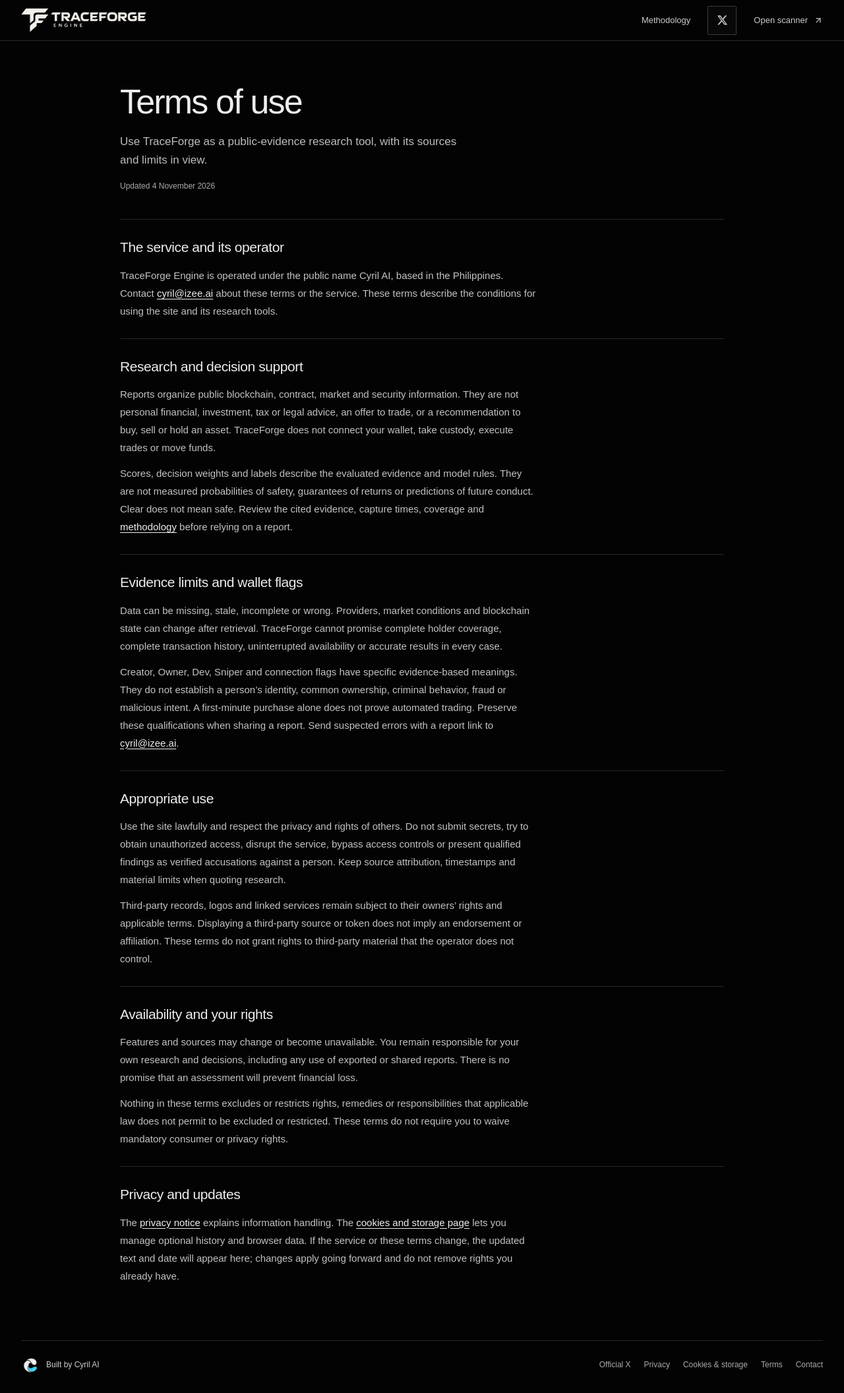
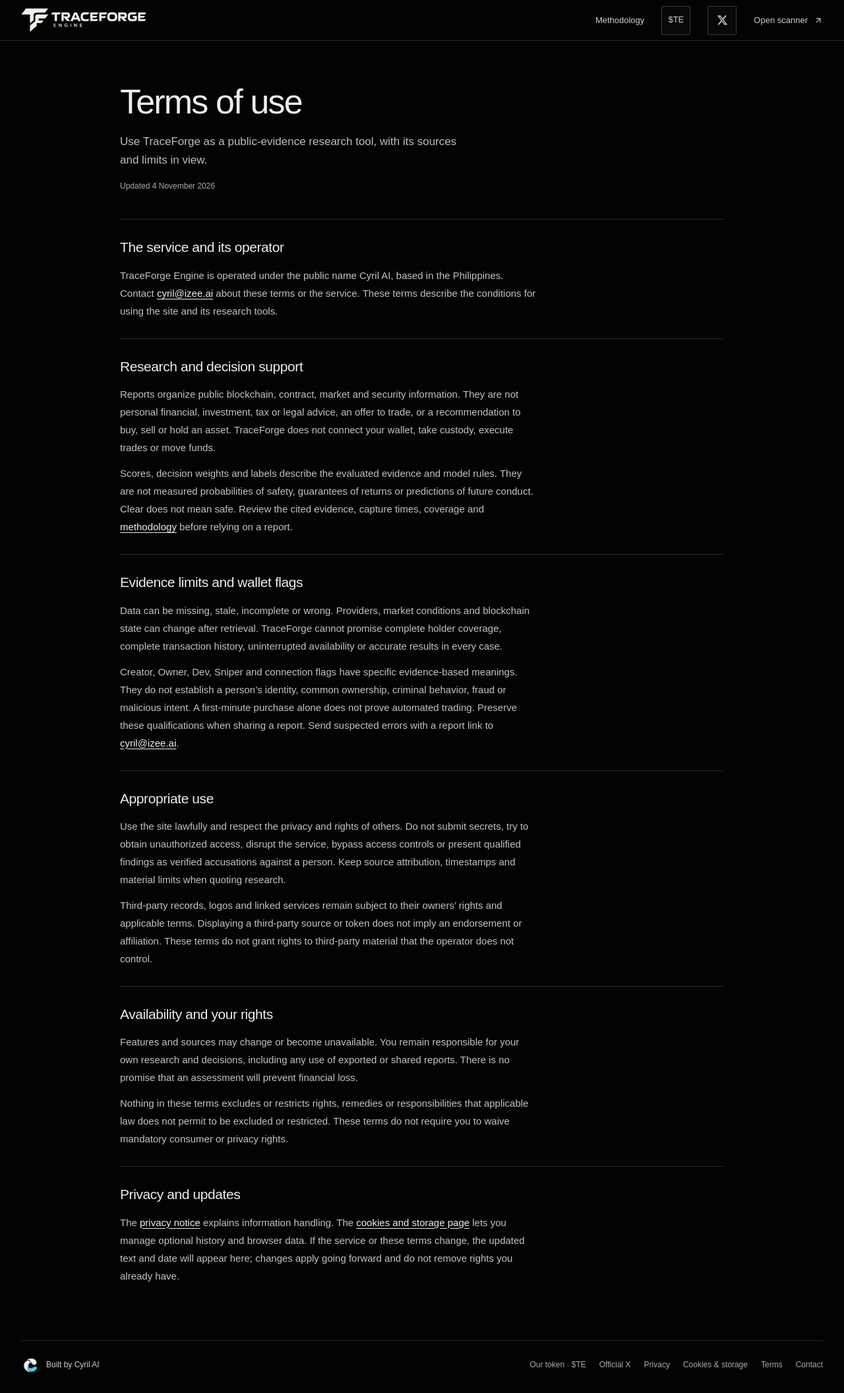
Before and after one commit to Cyannimazing/Traceforge, a Next.js app: page /terms in a window 1280 px wide. Shown: the whole page at 66% size. Built offline with nearby package versions, Linux system fonts and the light colour scheme; no server answers.

Commit message:
Add the official Trace Engine Solana token link

```diff
--- a/src/app/layout.tsx
+++ b/src/app/layout.tsx
@@ -3,6 +3,7 @@ import "./globals.css";
 import './legal.css';
 import '@/components/brand.css';
 import '@/components/official-x-link.css';
+import '@/components/official-token-link.css';
 export const metadata=createRootMetadata();
 export default function RootLayout({
   children,
--- a/src/components/app-navigation.tsx
+++ b/src/components/app-navigation.tsx
@@ -5,6 +5,7 @@ import {ArrowUpRight, BookOpen, Bookmark, Radar, ScanLine, Search} from 'lucide-
 import {workspacePath, type WorkspaceView} from '../lib/token-route';
 import {ForgeLogo} from './brand';
 import OfficialXLink from './official-x-link';
+import OfficialTokenLink from './official-token-link';
 import './app-navigation.css';
 
 const routes = [
@@ -62,6 +63,7 @@ export default function AppNavigation({view,watchlistCount,paused,onNavigate,onH
     </a>)}
    </nav>
    <div className="an-actions">
+    <OfficialTokenLink/>
     <OfficialXLink className="an-social"/>
     <button className="an-search" type="button" aria-label="Focus token search" aria-keyshortcuts="Control+k Meta+k" onClick={()=>{setOpen(false);onSearch();}}><Search size={17} aria-hidden="true"/><span>Token search</span><kbd>Ctrl K</kbd></button>
     <button ref={toggle} className="an-toggle" type="button" aria-expanded={open} aria-controls={navId} aria-label={open?'Close navigation':'Open navigation'} onClick={()=>setOpen(value=>!value)}><span>{open?'Close':'Menu'}</span><span className="an-toggle-lines" aria-hidden="true"><i/><i/></span></button>
--- a/src/components/legal-shell.tsx
+++ b/src/components/legal-shell.tsx
@@ -3,10 +3,11 @@ import {ArrowUpRight} from 'lucide-react';
 import SiteFooter from './site-footer';
 import {ForgeLogo} from './brand';
 import OfficialXLink from './official-x-link';
+import OfficialTokenLink from './official-token-link';
 
 export default function LegalShell({title,intro,children}:{title:string;intro:string;children:ReactNode}){
  return <div className="legal-shell">
-  <header className="legal-header"><a href="/" className="legal-brand" aria-label="TraceForge home"><ForgeLogo/></a><nav aria-label="Main navigation"><a href="/methodology">Methodology</a><OfficialXLink compact/><a href="/">Open scanner <ArrowUpRight size={14} aria-hidden="true"/></a></nav></header>
+  <header className="legal-header"><a href="/" className="legal-brand" aria-label="TraceForge home"><ForgeLogo/></a><nav aria-label="Main navigation"><a href="/methodology">Methodology</a><OfficialTokenLink/><OfficialXLink compact/><a href="/">Open scanner <ArrowUpRight size={14} aria-hidden="true"/></a></nav></header>
   <main id="main-content" className="legal-content">
    <header className="legal-intro"><h1>{title}</h1><p>{intro}</p><p className="legal-updated">Updated <time dateTime="2026-11-04">4 November 2026</time></p></header>
    <div className="legal-sections">{children}</div>
--- /dev/null
+++ b/src/components/official-token-link.css
@@ -0,0 +1,3 @@
+.official-token-link{display:inline-flex;align-items:center;justify-content:center;gap:8px;min-width:44px;min-height:44px;box-sizing:border-box;padding:0 10px;border:1px solid #3b3b3b;border-radius:2px;background:#080808;color:#ddd;text-decoration:none;font:500 12px/1.4 var(--font-sans,Arial,sans-serif);white-space:nowrap;transition:border-color .2s,background .2s,color .2s}.official-token-link>svg{flex:none}.official-token-link:hover{border-color:#888;background:#151515;color:#fff}.official-token-link:focus-visible{outline:2px solid #fff;outline-offset:3px}.official-token-arrow{transition:transform .3s cubic-bezier(.16,1,.3,1)}.official-token-link:hover .official-token-arrow{transform:translate(2px,-2px)}
+@media(max-width:1350px){.official-token-link{width:44px;padding:0}.official-token-link :is(.official-token-icon,.official-token-arrow){display:none}}
+@media(prefers-reduced-motion:reduce){.official-token-link,.official-token-arrow{transition:none!important}}
--- /dev/null
+++ b/src/components/official-token-link.tsx
@@ -0,0 +1,7 @@
+import React from 'react';
+import {ArrowUpRight,Coins} from 'lucide-react';
+import {OFFICIAL_TOKEN} from '../lib/official-token';
+
+export default function OfficialTokenLink(){
+ return <a className="official-token-link" href={OFFICIAL_TOKEN.explorer} target="_blank" rel="noopener noreferrer" aria-label={`Our token - ${OFFICIAL_TOKEN.name} ($${OFFICIAL_TOKEN.symbol}) on ${OFFICIAL_TOKEN.network} (opens in a new tab)`} title={`${OFFICIAL_TOKEN.name} ($${OFFICIAL_TOKEN.symbol}) - ${OFFICIAL_TOKEN.network}\n${OFFICIAL_TOKEN.address}`}><Coins className="official-token-icon" size={17} aria-hidden="true"/><span>${OFFICIAL_TOKEN.symbol}</span><ArrowUpRight className="official-token-arrow" size={13} aria-hidden="true"/></a>;
+}
--- a/src/components/site-footer.tsx
+++ b/src/components/site-footer.tsx
@@ -1,8 +1,9 @@
 import React from 'react';
+import {OFFICIAL_TOKEN} from '../lib/official-token';
 
 export default function SiteFooter(){
  return <footer className="site-footer" aria-label="Site information">
   <a className="site-footer-credit" href="https://portfolio-cyannimazing.vercel.app/" target="_blank" rel="noopener noreferrer" aria-label="Built by Cyril AI - visit portfolio (opens in a new tab)"><img src="/brand/cyril-ai-icon-dark.webp" width="28" height="28" alt="" aria-hidden="true"/><span>Built by Cyril AI</span></a>
-  <nav aria-label="Official links, legal and contact"><a href="https://x.com/traceengine17" target="_blank" rel="noopener noreferrer" aria-label="Official X - @traceengine17 (opens in a new tab)">Official X</a><a href="/privacy">Privacy</a><a href="/cookies">Cookies &amp; storage</a><a href="/terms">Terms</a><a href="mailto:cyril@izee.ai">Contact</a></nav>
+  <nav aria-label="Official links, legal and contact"><a href={OFFICIAL_TOKEN.explorer} target="_blank" rel="noopener noreferrer" aria-label={`Our token - ${OFFICIAL_TOKEN.name} ($${OFFICIAL_TOKEN.symbol}) on ${OFFICIAL_TOKEN.network} (opens in a new tab)`}>Our token · ${OFFICIAL_TOKEN.symbol}</a><a href="https://x.com/traceengine17" target="_blank" rel="noopener noreferrer" aria-label="Official X - @traceengine17 (opens in a new tab)">Official X</a><a href="/privacy">Privacy</a><a href="/cookies">Cookies &amp; storage</a><a href="/terms">Terms</a><a href="mailto:cyril@izee.ai">Contact</a></nav>
  </footer>;
 }
--- /dev/null
+++ b/src/lib/official-token.ts
@@ -0,0 +1,7 @@
+/** Operator-designated project link, never an analysis or scoring exception.
+ * Public DEX Screener metadata matched this Solana mint on 2026-11-04. */
+export const OFFICIAL_TOKEN={
+ address:'3FkBmeVAdijXSV5a6exfmPzXGpMhakp9GGFnWrjnpump',
+ chain:'solana',network:'Solana',name:'Trace Engine',symbol:'TE',
+ explorer:'https://solscan.io/token/3FkBmeVAdijXSV5a6exfmPzXGpMhakp9GGFnWrjnpump',
+} as const;
```
